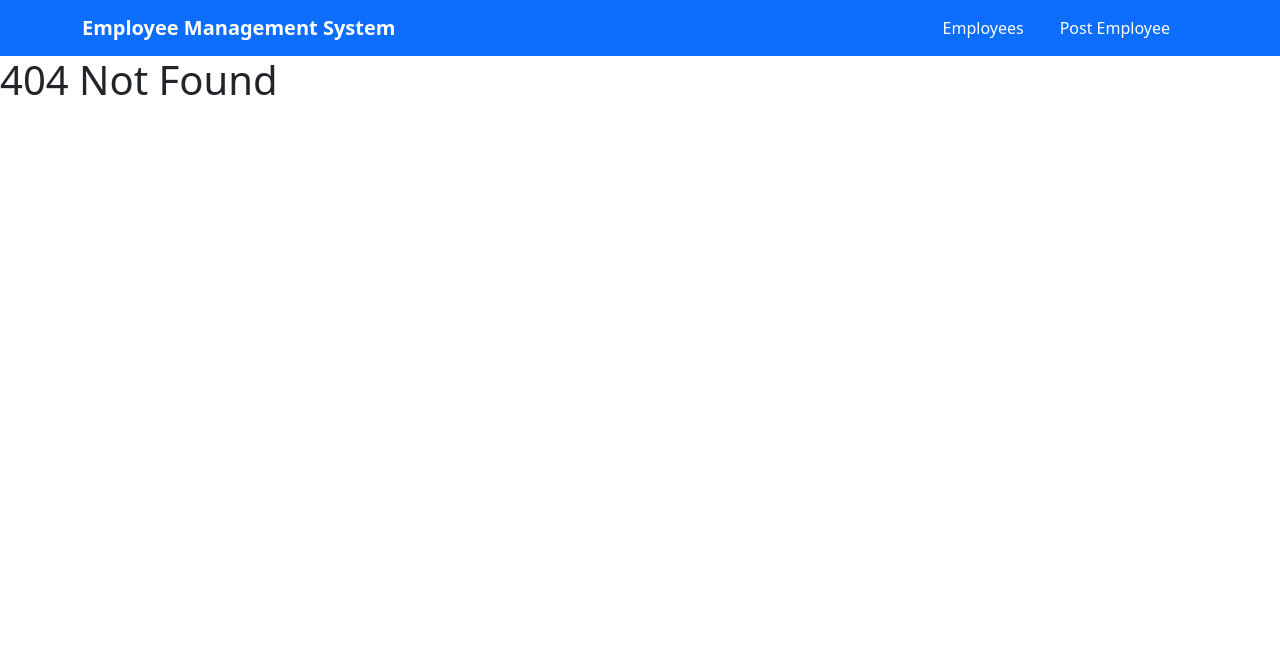
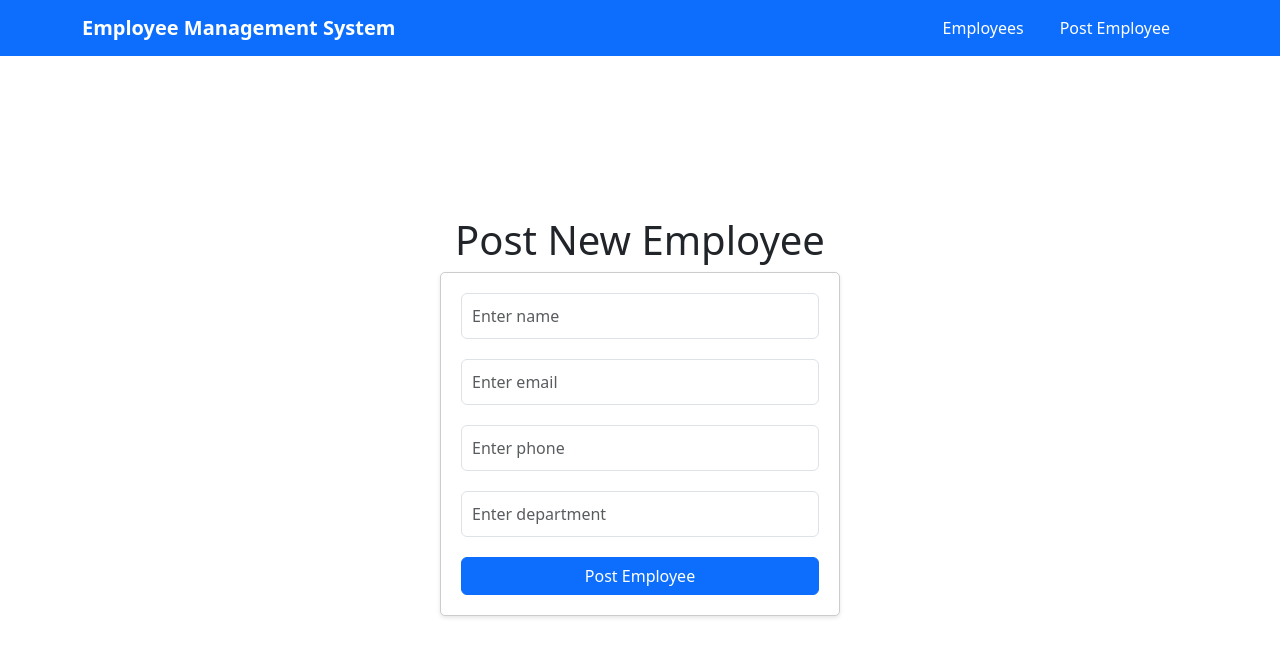
Before and after one commit to Paulaszka/Java-Full-Stack-Web-App, a React (Create React App) app in the folder employeeweb/: page /employee in a window 1280 px wide. Before the commit this address had no page. Shown: the top 656 px of the page. Built offline with nearby package versions, Linux system fonts and the light colour scheme.

Commit message:
some entries done and employes

```diff
--- a/employeeweb/src/App.js
+++ b/employeeweb/src/App.js
@@ -2,6 +2,7 @@ import { Route, Routes } from 'react-router-dom';
 import './App.css';
 import Header from "./pages/header/Header"
 import Dashboard from './pages/dashboard/Dashboard';
+import PostUser from './pages/employee/PostUser';
 import NoMatch from './pages/noMatch/noMatch';
 
 function App() {
@@ -10,6 +11,7 @@ function App() {
       <Header/>
       <Routes>
         <Route path='/' element={<Dashboard/>}></Route>
+        <Route path='/employee' element={<PostUser/>}></Route>
         <Route path='*' element={<NoMatch/>}></Route>
       </Routes>
     </>
--- a/employeeweb/src/pages/dashboard/Dashboard.js
+++ b/employeeweb/src/pages/dashboard/Dashboard.js
@@ -1,6 +1,63 @@
+import { useState, useEffect } from "react"
+import { Container, Row, Col, Table, Button } from "react-bootstrap";
+
 const Dashboard = () => {
+
+    const [employees, setEmployees] = useState([]);
+
+    useEffect( () =>{
+        const fetchEmployees = async () =>{
+            try {
+                const response = await fetch("http://localhost:8080/api/employees");
+                const data = await response.json();
+
+                setEmployees(data);
+            } catch (error) {
+                console.error("Error fetching employees", error.message);
+            }
+        }
+
+        fetchEmployees();
+
+
+    }, []);
+
     return (
-        <div>Dashboard Component</div>
+        <>
+            <Container className="mt-5">
+                <Row>
+                    <Col>
+                    <h1 className="text-center">Employees</h1>
+                    <Table striped boardered hover responsive>
+                        <thead>
+                            <tr>
+                                <th>Name</th>
+                                <th>Email</th>
+                                <th>Phone</th>
+                                <th>Department</th>
+                                <th>Action</th>
+                            </tr>
+                        </thead>
+                        <tbody>
+                            {employees.map((employee) => (
+                                <tr key={employee.id}>
+                                    <td>{employee.name}</td>
+                                    <td>{employee.email}</td>
+                                    <td>{employee.phone}</td>
+                                    <td>{employee.department}</td>
+                                    <td>
+                                        <Button variant="outline-secondary">Update</Button>{" "}
+                                        <Button variant="outline-danger">Delete</Button>
+                                    </td>
+                                </tr>
+                            ))}
+                        </tbody>
+                    </Table>
+                    </Col>
+                </Row>
+
+            </Container>
+        </>
     )
 }
 
--- /dev/null
+++ b/employeeweb/src/pages/employee/PostUser.css
@@ -0,0 +1,22 @@
+.center-form {
+    display: flex;
+    flex-direction: column;
+    align-items: center;
+    justify-content: center;
+    height: 90vh;
+}
+.center-form Form {
+    max-width: 400px;
+    width: 100%;
+    padding: 20px;
+    border: 1px solid #ccc;
+    background-color: #fff;
+    border-radius: 5px;
+    box-shadow: 0 2px 4px rgba(0, 0, 0, 0.1);
+    text-align: center;
+}
+
+.center-form Form .form-control {
+    margin-bottom: 20px;
+    padding: 10px;
+}
--- /dev/null
+++ b/employeeweb/src/pages/employee/PostUser.js
@@ -0,0 +1,91 @@
+import { useState } from "react"
+import "./PostUser.css"
+import Form from "react-bootstrap/Form"
+import Button from "react-bootstrap/Button"
+import { useNavigate } from "react-router-dom"
+
+const PostUser = () => {
+    const [formData, setFormData] = useState({
+        name: "",
+        email: "",
+        phone: "",
+        department: ""
+    })
+
+    const navigate = useNavigate()
+
+    const handleInputChange = (event) =>{
+        const {name, value} = event.target;
+        setFormData({
+            ...formData,
+            [name]:value,
+        })
+    }
+
+    const handleSubmit = async (e) => {
+        e.preventDefault();
+        console.log(formData);
+        try {
+                const response = await fetch('http://localhost:8080/api/employee',{
+                    method: "POST",
+                    headers: {"Content-Type": "application/json"},
+                    body: JSON.stringify(formData)
+        })
+
+        const data = await response.json();
+        console.log("Employee created: ", data)
+        navigate("/")
+    } catch (error) {
+        console.log("Error creating employee", error.message);
+    }
+    }
+
+    return (
+        <>
+            <div className="center-form">
+                <h1>Post New Employee</h1>
+                <Form onSubmit={handleSubmit}>
+                    <Form.Group controlId="formBasicName">
+                        <Form.Control
+                            type="text"
+                            name="name"
+                            placeholder="Enter name"
+                            value={formData.name}
+                            onChange={handleInputChange}/>
+                    </Form.Group>
+
+                    <Form.Group controlId="formBasicName">
+                        <Form.Control
+                            type="text"
+                            name="email"
+                            placeholder="Enter email"
+                            value={formData.email}
+                            onChange={handleInputChange}/>
+                    </Form.Group>
+
+                    <Form.Group controlId="formBasicName">
+                        <Form.Control
+                            type="text"
+                            name="phone"
+                            placeholder="Enter phone"
+                            value={formData.phone}
+                            onChange={handleInputChange}/>
+                    </Form.Group>
+
+                    <Form.Group controlId="formBasicName">
+                        <Form.Control
+                            type="text"
+                            name="department"
+                            placeholder="Enter department"
+                            value={formData.department}
+                            onChange={handleInputChange}/>
+                    </Form.Group>
+
+                    <Button variant="primary" type="submit" className="w-100">Post Employee</Button>
+                </Form>
+            </div>
+        </>
+    )
+}
+
+export default PostUser;
```
Also changed, not shown: 2 other files (tests, documents, lock files or other folders).
